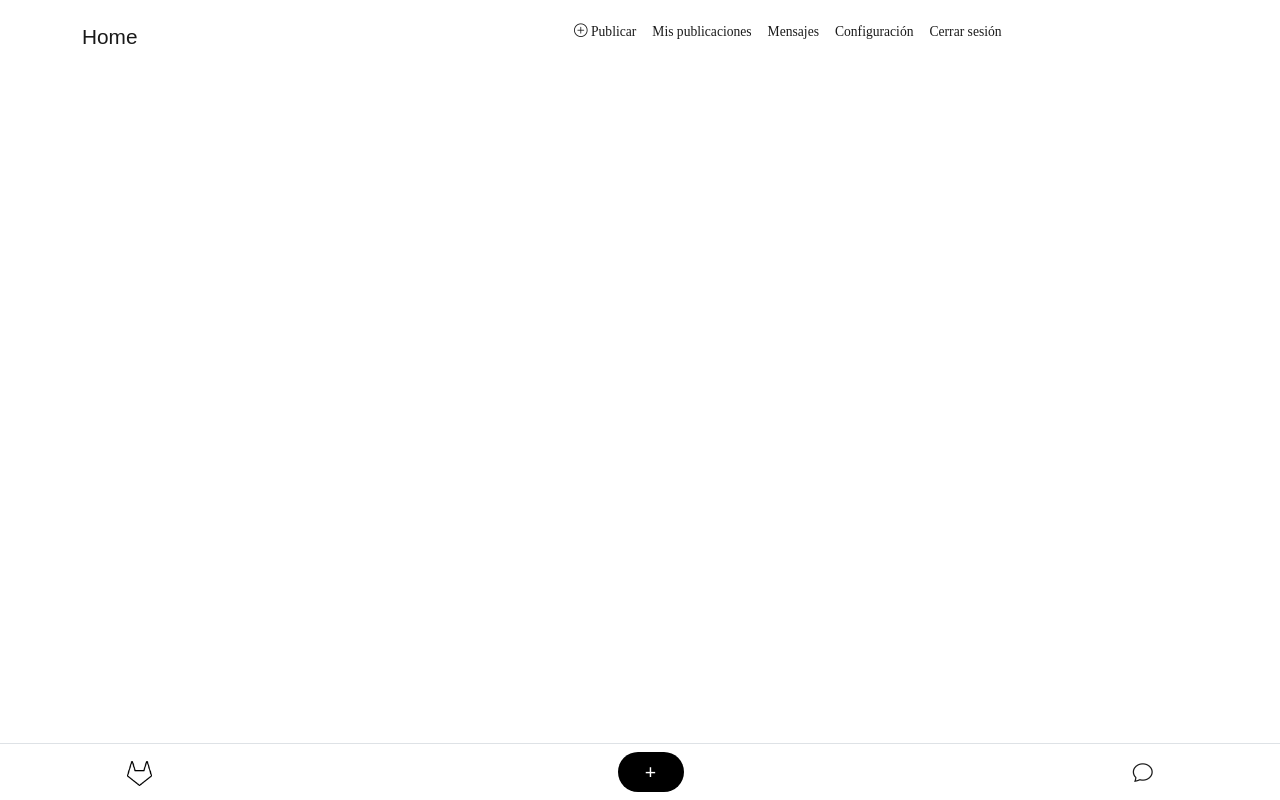
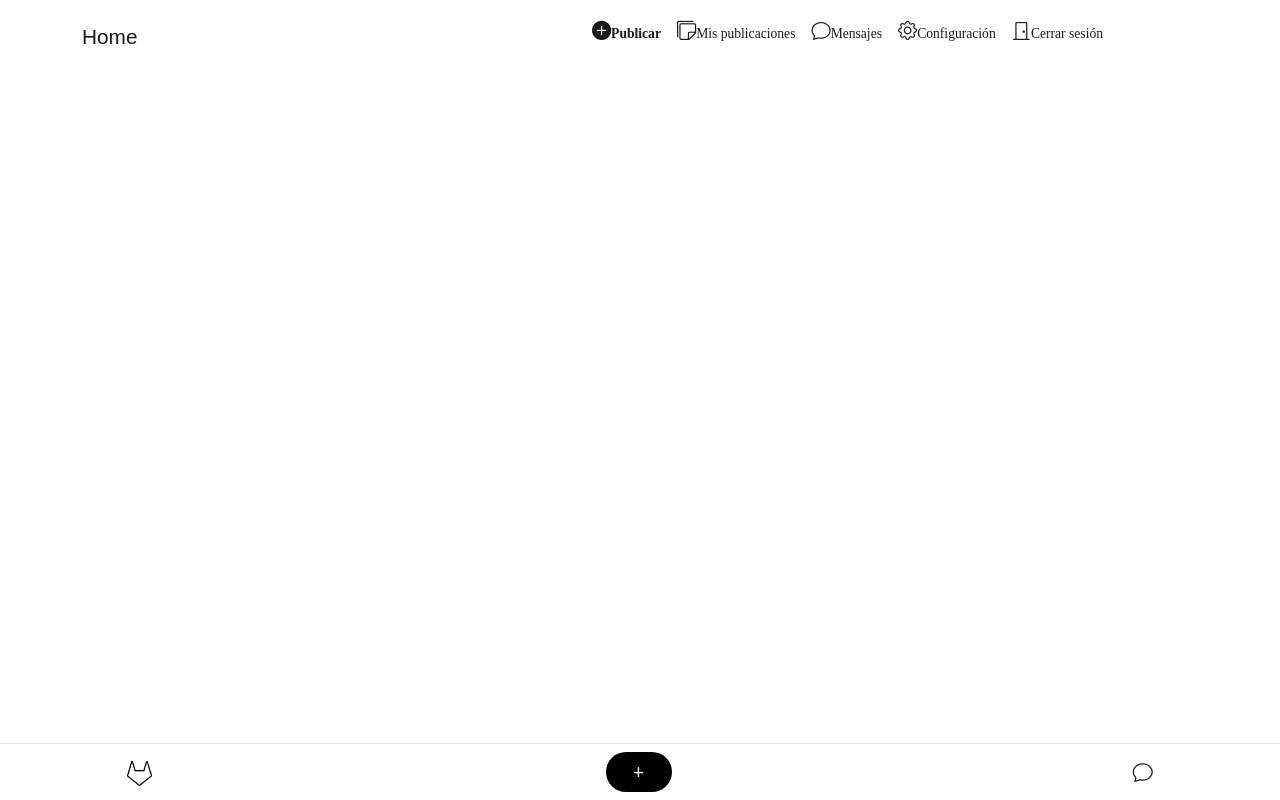
Before and after one commit to Agustin09810/FindYourDog-Frontend, an Angular app in the folder final_project/: page / in a window 1280 px wide. Built offline with nearby package versions, Linux system fonts and the light colour scheme.

Commit message:
almost finished

```diff
--- a/final_project/src/app/components/navbar-inf/uploadbutton/uploadbutton.component.css
+++ b/final_project/src/app/components/navbar-inf/uploadbutton/uploadbutton.component.css
@@ -1,6 +1,6 @@
 #uploadbutton {
     display: inline-block;
-    margin:auto;
+    margin-right: 3vh;
     text-align: center;
     align-content: center;
     width: 66px;
--- a/final_project/src/app/components/navbar-sup/navbar-sup.component.css
+++ b/final_project/src/app/components/navbar-sup/navbar-sup.component.css
@@ -7,7 +7,7 @@
     display: flex;
     align-items: center;
     text-align: center;
-    margin-right: 38.4% ;
+    margin-right: 40% ;
 }
 
 .nav-item{
@@ -18,14 +18,15 @@
 
 .nav-link{
     margin-bottom: 10px;
+    vertical-align: center;
+    align-items: center;
 }
 
-.icon{
-    display: inline-block;
-    text-align: center;
+.bi{
+    font-size: 1.2rem;
+    vertical-align: center;
 }
 
-.text{
-    display: inline-block;
-    text-align:center;
+a{
+    vertical-align: center;
 }
--- a/final_project/src/app/components/navbar-sup/navbar-sup.component.html
+++ b/final_project/src/app/components/navbar-sup/navbar-sup.component.html
@@ -6,12 +6,11 @@
     <a class="navbar-brand">{{text}}</a>
     <div class="collapse navbar-collapse" id="navbarToggler">
       <ul class="navbar-nav">
-        <li class="nav-item">
-          <a class="nav-link active" href=""><i class="bi bi-plus-circle"></i> Publicar</a></li>
-        <li class="nav-item"><a class="nav-link active" href="">Mis publicaciones</a></li>
-        <li class="nav-item"><a class="nav-link active" href="">Mensajes</a></li>
-        <li class="nav-item"><a class="nav-link active" href="">Configuración</a></li>
-        <li class="nav-item"><a class="nav-link active" href="">Cerrar sesión</a></li>
+        <li class="nav-item"><a class="nav-link active" href=""><i class="bi bi-plus-circle-fill"></i><strong>Publicar</strong></a></li>
+        <li class="nav-item"><a class="nav-link active" href=""><i class="bi bi-stickies"></i>Mis publicaciones</a></li>
+        <li class="nav-item"><a class="nav-link active" href=""><i class="bi bi-chat"></i>Mensajes</a></li>
+        <li class="nav-item"><a class="nav-link active" href=""><i class="bi bi-gear"></i>Configuración</a></li>
+        <li class="nav-item"><a class="nav-link active" href=""><i class="bi bi-door-closed"></i>Cerrar sesión</a></li>
       </ul>
     </div>
   </div>
```
